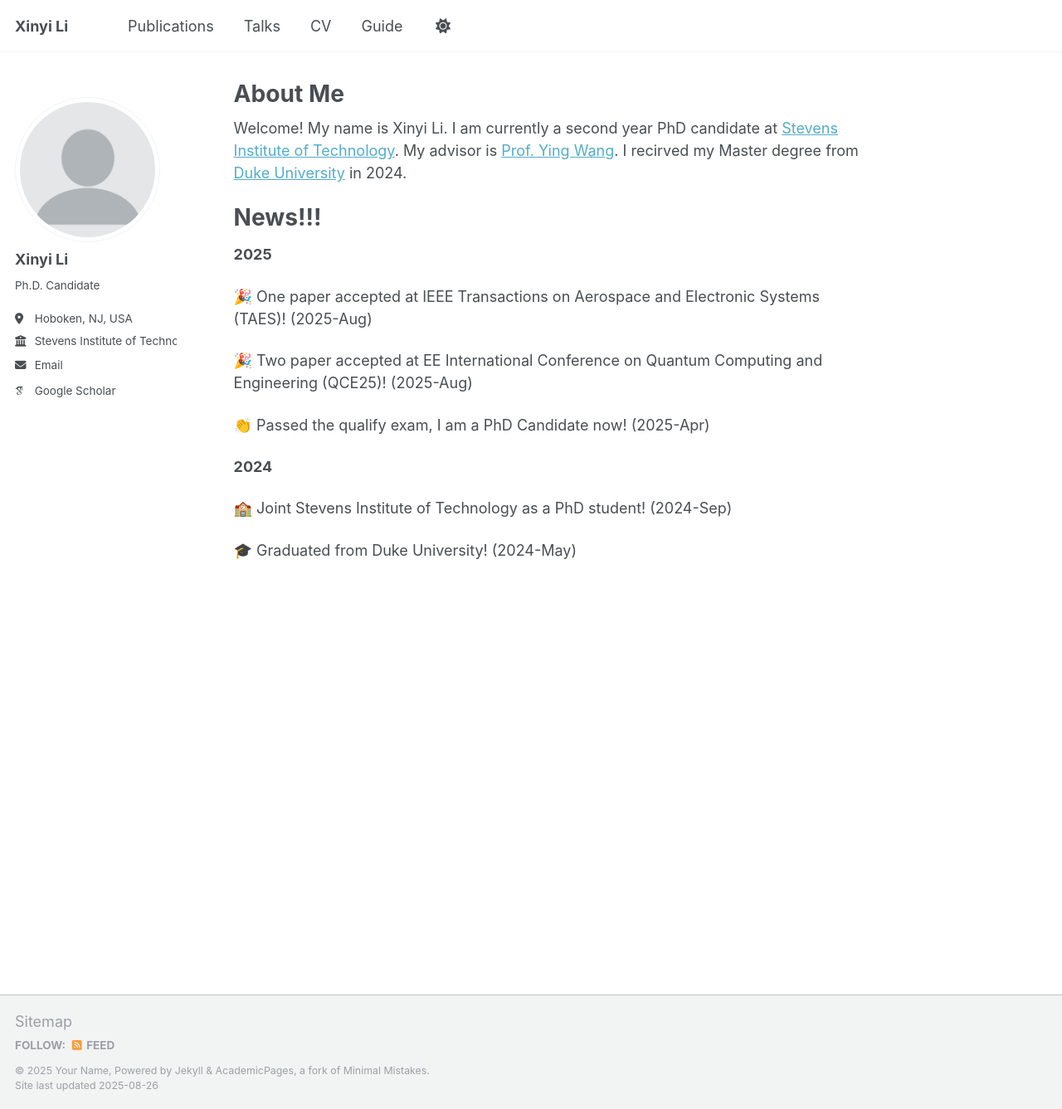
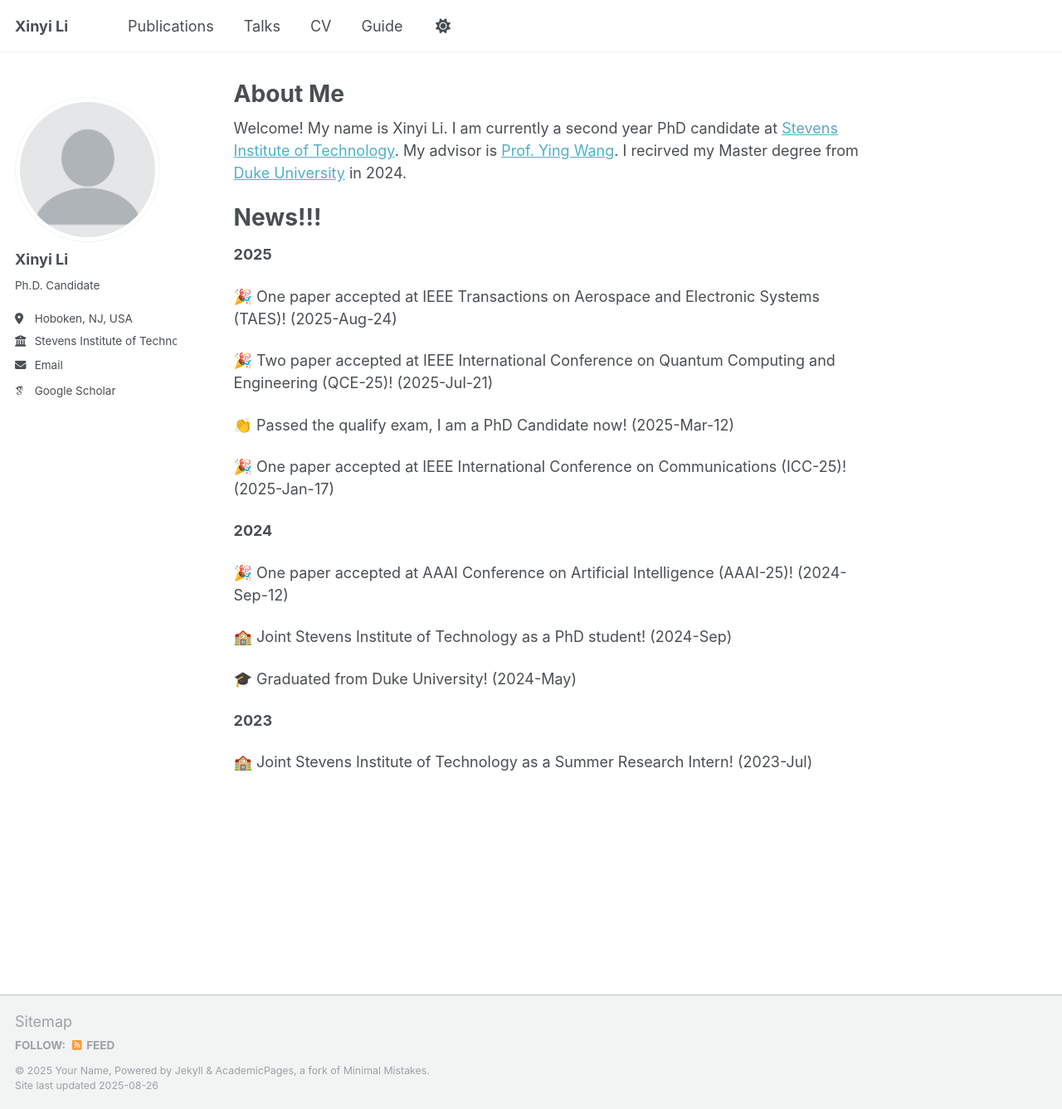
Before and after one commit to LXY-princess/lxy-princess.github.io, a Jekyll site: the page built from _pages/about.md, in a window 1280 px wide and 1337 px high. Shown: the whole window at 83% size. Built offline with Jekyll 4.4.1, drawn with Linux system fonts in a browser that asks for light colours; emoji names are drawn with the system emoji font; some web fonts are replaced; a script that is not in the unit is left out.

Commit message:
Update about.md

```diff
--- a/_pages/about.md
+++ b/_pages/about.md
@@ -14,14 +14,22 @@ News!!!
 
 **2025**
 
-:tada: One paper accepted at IEEE Transactions on Aerospace and Electronic Systems (TAES)! (2025-Aug)
+:tada: One paper accepted at IEEE Transactions on Aerospace and Electronic Systems (TAES)! (2025-Aug-24)
 
-:tada: Two paper accepted at EE International Conference on Quantum Computing and Engineering (QCE25)! (2025-Aug)
+:tada: Two paper accepted at IEEE International Conference on Quantum Computing and Engineering (QCE-25)! (2025-Jul-21)
 
-:clap: Passed the qualify exam, I am a PhD Candidate now! (2025-Apr)
+:clap: Passed the qualify exam, I am a PhD Candidate now! (2025-Mar-12)
+
+:tada: One paper accepted at IEEE International Conference on Communications (ICC-25)! (2025-Jan-17)
 
 **2024**
+
+:tada: One paper accepted at AAAI Conference on Artificial Intelligence (AAAI-25)! (2024-Sep-12)
 
 :school: Joint Stevens Institute of Technology as a PhD student! (2024-Sep)
 
 :mortar_board: Graduated from Duke University! (2024-May)
+
+**2023**
+
+:school: Joint Stevens Institute of Technology as a Summer Research Intern! (2023-Jul)
```
